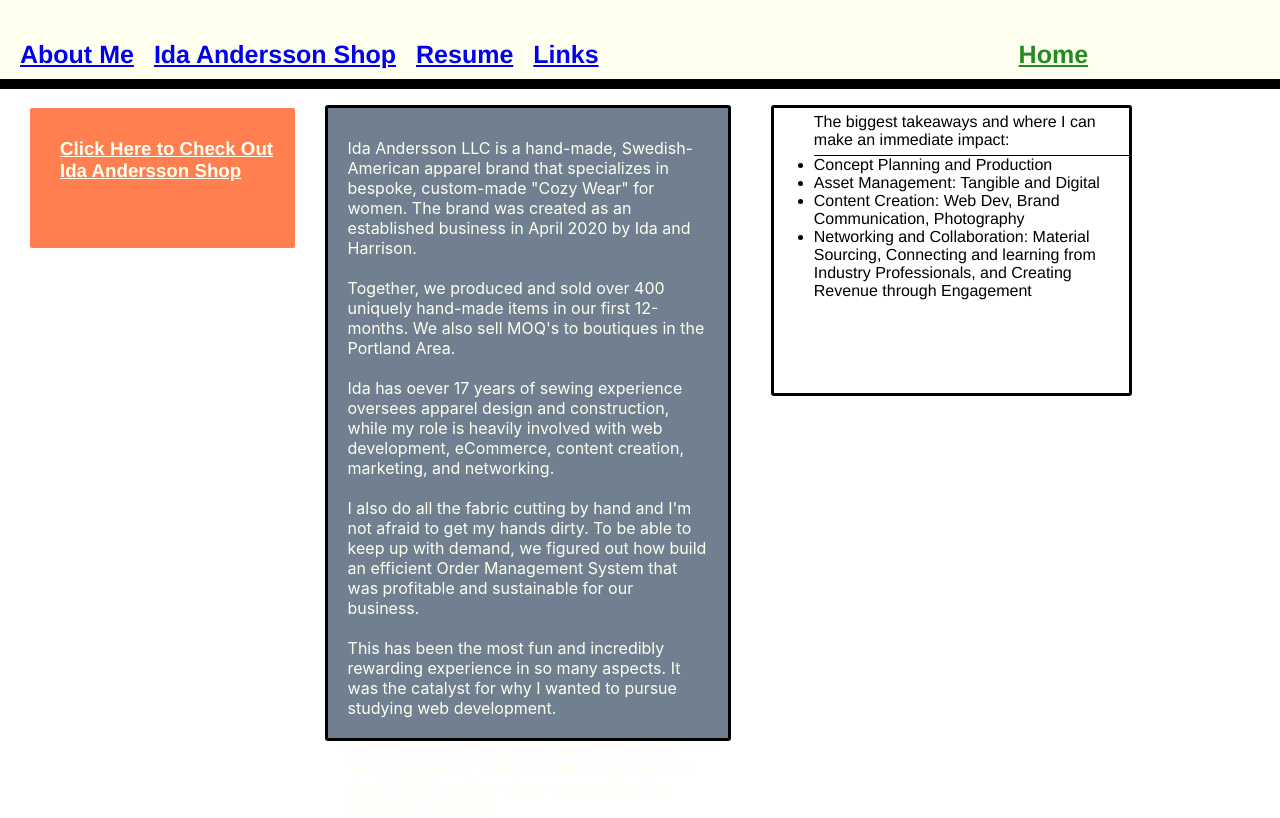
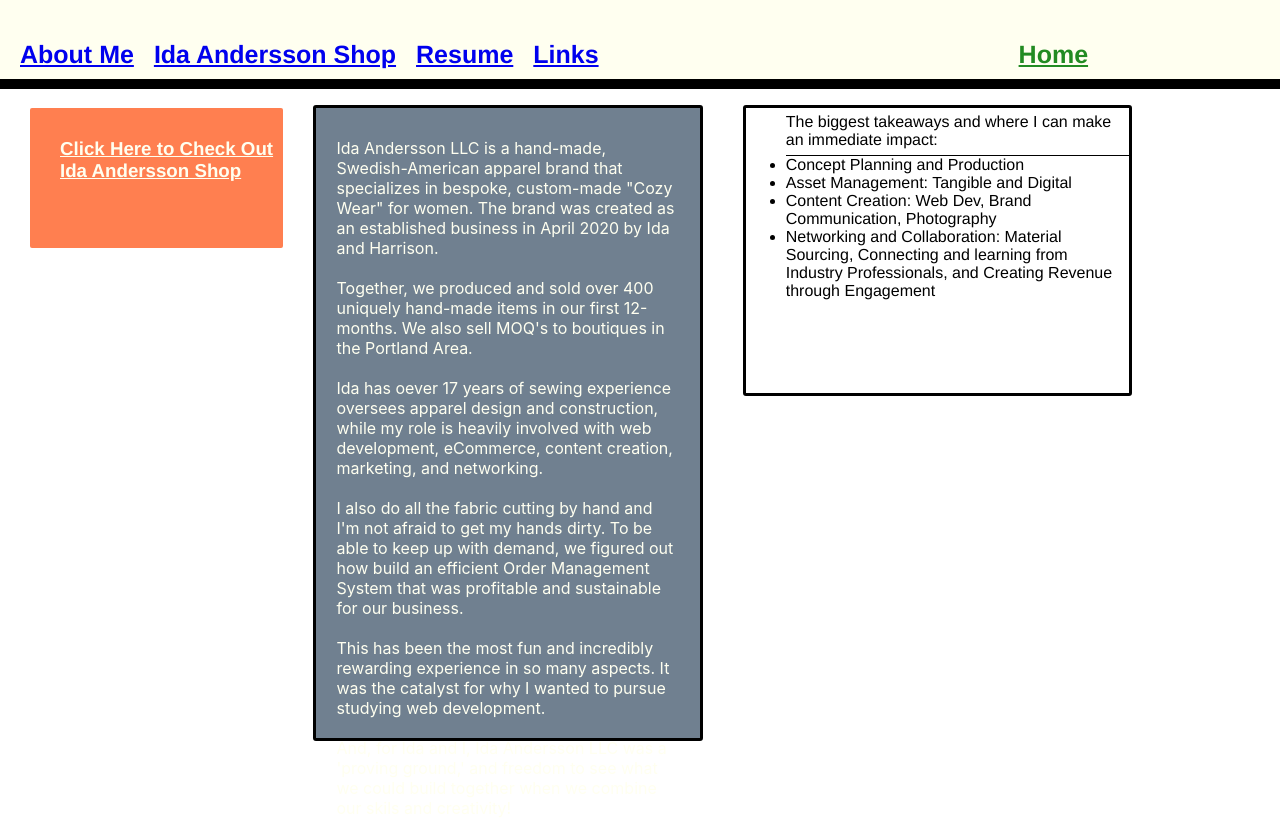
Before and after one commit to HGreedo/nuReactPortfolio, a React (Create React App) app: page /pages/IdaShop in a window 1280 px wide. Built offline with nearby package versions, Linux system fonts and the light colour scheme.

Commit message:
commit on 'main'

```diff
--- a/src/pages/idashop.css
+++ b/src/pages/idashop.css
@@ -54,13 +54,12 @@
     border-radius: 3px;
     border:solid black;
     font-family: 'Franklin Gothic Medium', 'Arial Narrow', Arial, sans-serif;
-    width: 35%;
+    width: 40%;
     height: 250px;
     margin-right: 20px;
     margin-left: 20px;
 }
 .takeaway-header {
-    font-weight: 400;
     border-bottom: 1px solid black;
     list-style: none;
     padding-bottom: 6px;
```
